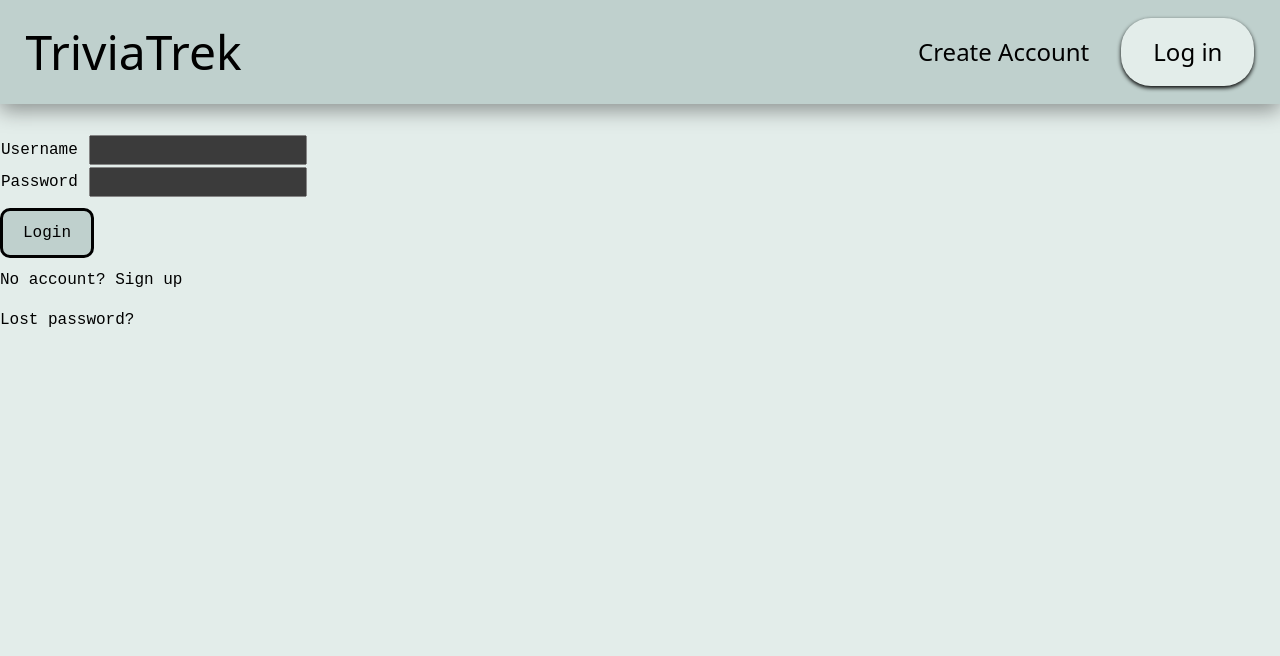
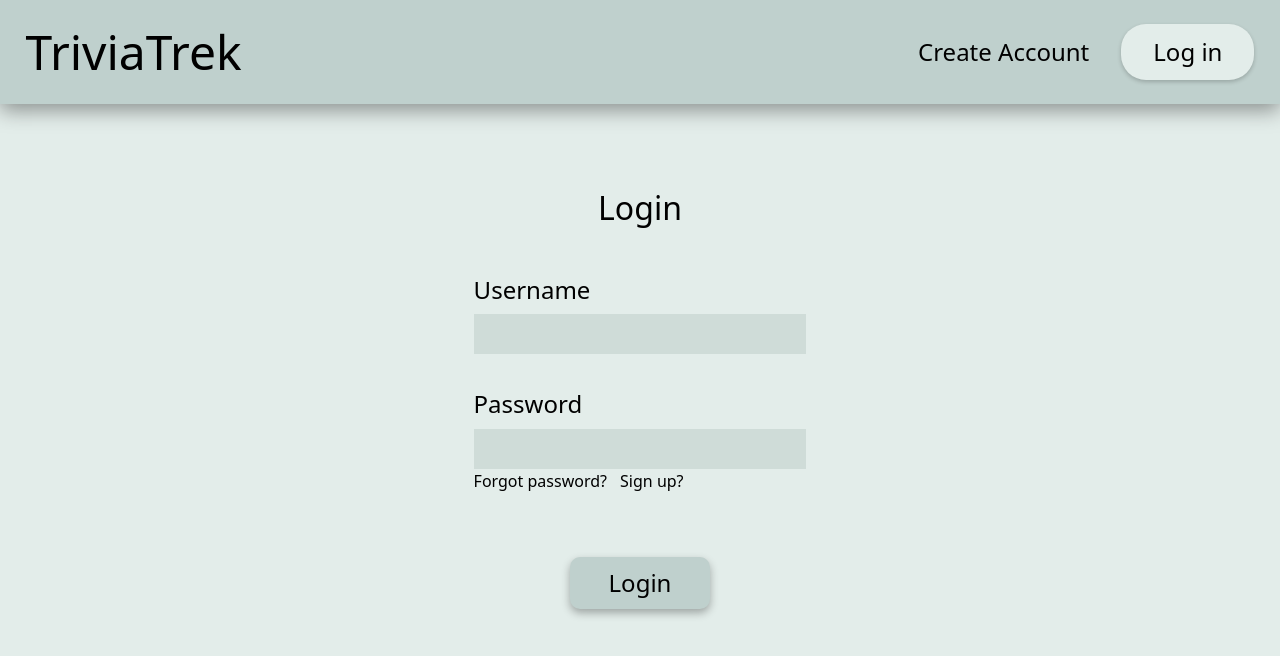
Before and after one commit to W2YUCR/CS180-Project, a Django app: template templates/registration/login.html in a window 1280 px wide. Shown: the top 656 px of the page. Run offline with Django 5.2, Linux system fonts and the light colour scheme; the template is opened without the code that fills it, so the values that code supplies are empty, except form fields; tables that the repository leaves empty hold one stand-in row (values such as "Sample post"); form fields are guessed from the names that the template uses.

Commit message:
Create CSS for login/Create account

```diff
--- a/core/static/core/login.css
+++ b/core/static/core/login.css
@@ -1,4 +1,4 @@
-.error-message {
+/* .error-message {
     background-color: yellow;
     color: red;
     margin-top: 30px;
@@ -6,7 +6,7 @@
     border-radius: 5px;
 }
 
-.info-message {
+ .info-message {
     color: black;
     margin-top: 30px;
     font-family: "Courier New", monospace;
@@ -18,10 +18,7 @@
     font-family: "Courier New", monospace;
 }
 
-.label {
-    color: black;
-    padding-right: 10px;
-}
+
 
 .login-button {
     background-color: #BFD0CD;
@@ -37,4 +34,63 @@
     color: black;
     margin-top: 10px;
     font-family: "Courier New", monospace;
+}  */
+.login_container {
+    display: flex;
+    justify-content: center;
+    flex-direction: column;
+    align-items: center;
+    margin-top: 10vh;
 }
+
+.login_page_title {
+    color:  black;
+    font-size:2rem;
+    margin-bottom: 5vh;
+}
+.label {
+    color: black;
+    font-size: 1.5rem;
+    margin-bottom: .8vh;
+}
+.login_bar input{
+    width: 26vw;
+    border: none;
+    display: flex;
+    background-color: #CFDCD8;
+    height: 5vh;
+    padding: 10px;
+    color: black;
+    font-size: 1.2rem;
+}
+.login_bar input:focus {
+    outline: none;
+    box-shadow: none;
+    color: black;
+  }
+.login_page_bt {
+    background-color: #BFD0CD;
+    color: black;
+    border: none;
+    border-radius: 10px;
+    box-shadow: 0 4px 8px rgba(0, 0, 0, 0.3);
+    font-size: 1.5rem;
+    padding: 1vh 3vw;
+    margin-top: 8vh;
+    display: flex;
+    margin-left: auto;
+    margin-right: auto;
+}
+.login_page_bt:hover {
+    background-color: #B8C3BD;
+
+}
+.login_underline {
+    color: black;
+}
+.login_underline:hover {
+    text-decoration: underline;
+}
+.error_message, .info_message {
+    color: red;
+}
--- a/core/static/core/navbar.css
+++ b/core/static/core/navbar.css
@@ -45,15 +45,16 @@ a, button {
 }
 .login_bt {
     background-color: #E3EDEA;
-    border-radius: 30px;
-    padding: 2vh 2.5vw ;
-    box-shadow: 0 2px 4px;
+    border-radius: 25px;
+    padding: 1.2vh 2.5vw ;
+    box-shadow: 0 2px 4px rgba(0, 0, 0, 0.2);
+
 }
 .logout_bt {
     background-color: #E3EDEA;
     border: none;
-    border-radius: 30px;
-    padding: 2vh 2.5vw ;
+    border-radius: 25px;
+    padding: 1.2vh 2.5vw ;
     box-shadow: 0 2px 4px rgba(0, 0, 0, 0.2);
     text-decoration: none;
     outline: none;
--- a/templates/registration/login.html
+++ b/templates/registration/login.html
@@ -4,37 +4,39 @@
 {% block content %}
 <link rel="stylesheet" href="{% static 'core/login.css' %}">
 
+
+<div class="login_container">
+    <p class="login_page_title">Login</p>
+    <form method="post" action="{% url 'login' %}">
+        {% csrf_token %}
+        <div>
+                <div class="label">{{ form.username.label_tag }}</div>
+                <div class="login_bar" style="margin-bottom: 4vh;">{{ form.username }}</div>
+                <div class="label">{{ form.password.label_tag }}</div>
+                <div class="login_bar">{{ form.password }}</div>
+                <p ><a class="login_underline" href="{% url 'password_reset' %}">Forgot password?</a><a class="login_underline" style="margin-left: .7vw;" href="{% url 'signup' %}"> Sign up?</a></p>
+
+
+        </div>
+
         {% if form.errors %}
-    <p class="error-message">Your username and password didn't match. Please try again.</p>
+            <p class="error_message">Your username and password didn't match. Please try again.</p>
         {% endif %}
 
         {% if next %}
             {% if user.is_authenticated %}
-        <p class="info-message">Your account doesn't have access to this page. To proceed,
+                <p class="info_message">Your account doesn't have access to this page. To proceed,
                 please login with an account that has access.</p>
             {% else %}
-        <p class="info-message">Please login to see this page.</p>
+                <p class="info_message">Please login to see this page.</p>
             {% endif %}
         {% endif %}
+        <input type="submit" value="Login" class="login_page_bt">
+        <input type="hidden" name="next" value="{{ next }}">
 
-<form method="post" action="{% url 'login' %}" class="login-form">
-    {% csrf_token %}
-    <table>
-        <tr>
-            <td class="label">{{ form.username.label_tag }}</td>
-            <td>{{ form.username }}</td>
-        </tr>
-        <tr>
-            <td class="label">{{ form.password.label_tag }}</td>
-            <td>{{ form.password }}</td>
-        </tr>
-    </table>
-
-    <input type="submit" value="Login" class="login-button">
-    <input type="hidden" name="next" value="{{ next }}">
     </form>
 
-<p class="auth-links">No account? <a href="{% url 'signup' %}">Sign up</a></p>
-<p class="auth-links"><a href="{% url 'password_reset' %}">Lost password?</a></p>
+
+</div>
 
 {% endblock content %}
```
Also changed, not shown: accounts/templates/accounts/signup.html (+10 -6 lines), core/static/core/signup.css (+45 -6 lines). Lines whose indentation alone changed are shown as unchanged.
